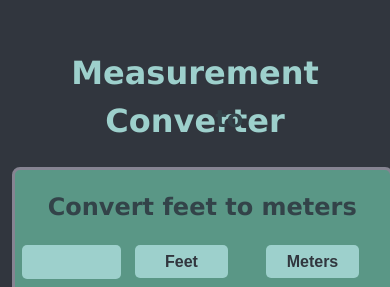
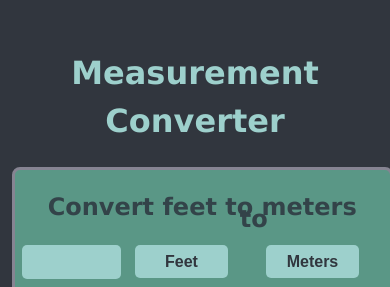
Before and after one commit to BSutton17/Measurement-Converter, a React (Vite) app: page / in a window 390 px wide. Shown: the part 191-478 px from the top of the page. Built offline with nearby package versions, Linux system fonts and the light colour scheme.

Commit message:
Update index.css

```diff
--- a/src/index.css
+++ b/src/index.css
@@ -17,8 +17,8 @@
     }
     #place{
       position: relative;
-      top: -250px;
-      left: 53.5%;
+      top: -150px;
+      left: 60%;
       z-index: 0;
       max-width: fit-content
     }
```
